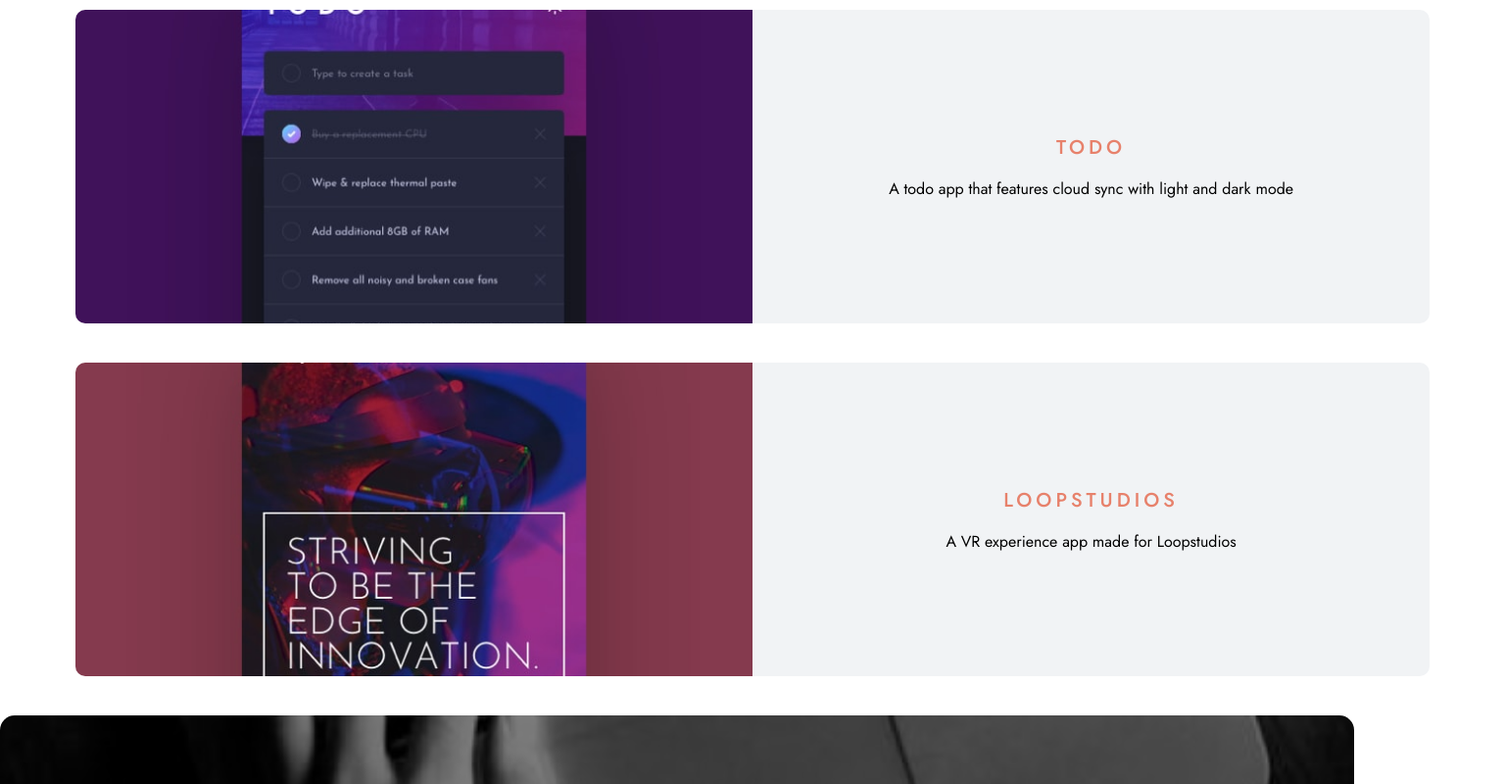
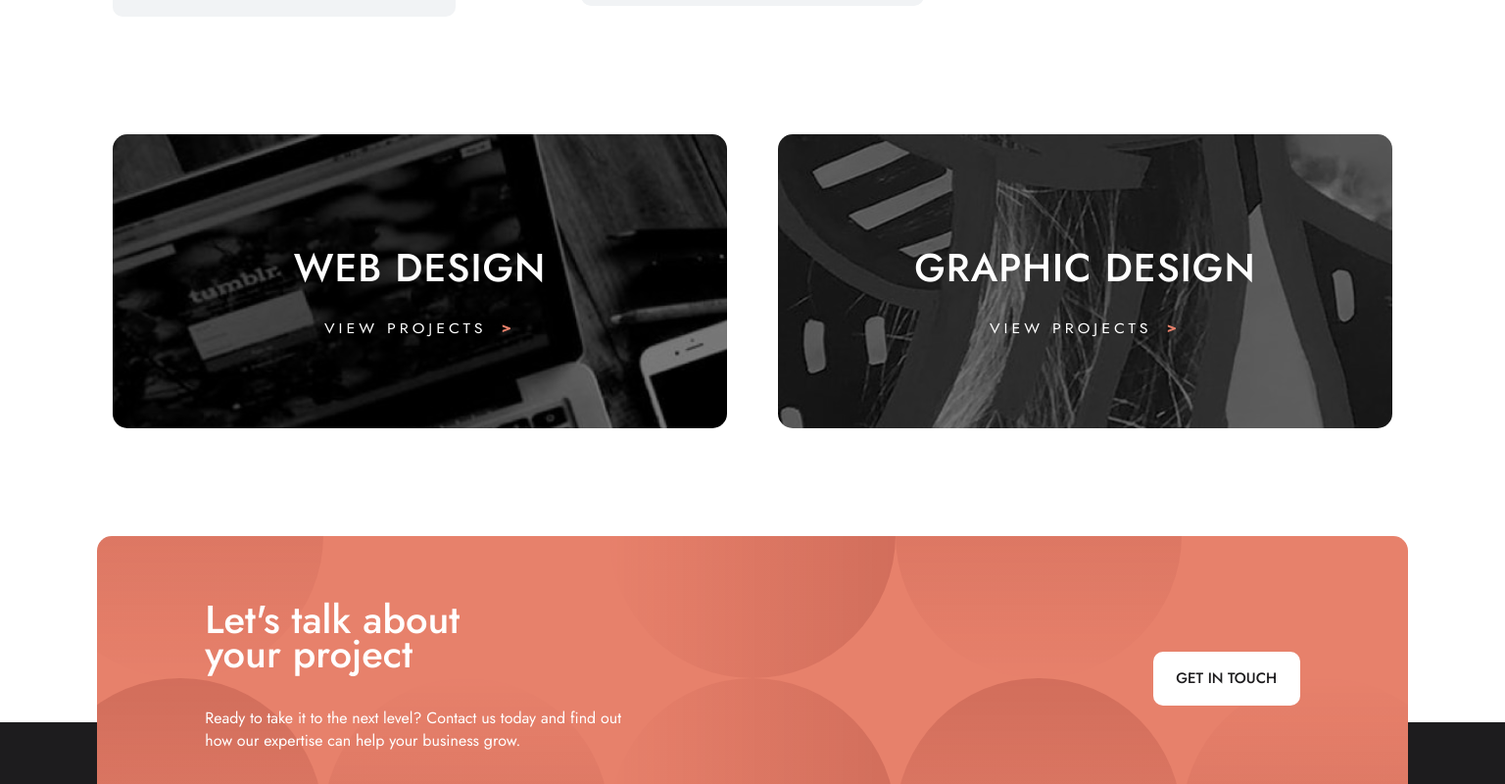
Before and after one commit to DeclanLacey/designo, an Angular app: page /app-design in a window 1536 px wide. Shown: the part 1560-2360 px from the top of the page at 98% size. Built offline with nearby package versions, Linux system fonts and the light colour scheme.

Commit message:
responsive design

```diff
--- a/src/app/contact-link-card/contact-link-card.component.css
+++ b/src/app/contact-link-card/contact-link-card.component.css
@@ -16,6 +16,13 @@
     margin: 0 auto;
     margin-top: -250px;
     margin-bottom: 60px;
+}
+
+.contact-card-text-container {
+    display: flex;
+    flex-direction: column;
+    align-items: center;
+    justify-content: center;
 }
 
 .contact-link-card-title {
@@ -63,3 +70,25 @@
         font-size: 1.6rem;
     }
 }
+
+@media (min-width: 1440px) {
+    .contact-link-card {
+        width: 90%;
+        flex-direction: row;
+        justify-content: space-between;
+        padding: 0px 110px 0px 110px;
+        height: 290px;
+    }
+
+    .contact-card-text-container {
+        align-items: flex-start;
+    }
+
+    .contact-link-card-title {
+        text-align: left;
+    }
+
+    .contact-link-card-text {
+        text-align: left;
+    }
+}
--- a/src/app/contact-link-card/contact-link-card.component.html
+++ b/src/app/contact-link-card/contact-link-card.component.html
@@ -1,5 +1,7 @@
 <div class="contact-link-card" routerLinkActive="active-link">
-    <h2 class="contact-link-card-title">Let's talk about your project</h2>
-    <p class="contact-link-card-text">Ready to take it to the next level? Contact us today and find out how our expertise can help your business grow.</p>
+    <div class="contact-card-text-container">
+        <h2 class="contact-link-card-title">Let's talk about your project</h2>
+        <p class="contact-link-card-text">Ready to take it to the next level? Contact us today and find out how our expertise can help your business grow.</p>
+    </div>
     <a routerLink="/contact"  class="contact-link-card-link">get in touch</a>
 </div>
--- a/src/app/design-card/design-card.component.css
+++ b/src/app/design-card/design-card.component.css
@@ -1,6 +1,6 @@
 .design-card-link {
     height: 250px;
-    width: 90%;
+    width: 100%;
     display: flex;
     justify-content: center;
     align-items: center;
@@ -8,6 +8,7 @@
     text-decoration: none;
     color: var(--white);
     border-radius: 15px;
+    margin-bottom: 30px;
 }
 
 .web-design,
@@ -67,10 +68,6 @@
 
 @media (min-width: 700px) {
 
-    /* .design-cards-container {
-        width: 100%;
-    } */
-
     .design-card-link {
         height: 200px;
     }
@@ -92,3 +89,13 @@
         margin-bottom: 15px;
     }
 }
+
+@media (min-width: 1440px) {
+    .design-card-link {
+        margin-bottom: 30px;
+        height: 300px;
+        width: 50%;
+    }
+
+
+}
--- a/src/app/design-card/design-card.component.html
+++ b/src/app/design-card/design-card.component.html
@@ -1,10 +1,8 @@
-<div>
     <a routerLink="/web-design" routerLinkActive="active-link" class="design-card-link web-design">
         <h2 class="design-card-title">web design</h2>
         <p class="design-card-cta">view projects <strong class="arrow">></strong></p>
     </a>
-</div>
-<div>
+
     <a routerLink="/app-design" routerLinkActive="active-link" class="design-card-link app-design">
         <h2 class="design-card-title">app design</h2>
         <p class="design-card-cta">view projects <strong class="arrow">></strong></p>
@@ -14,4 +12,3 @@
         <h2 class="design-card-title">graphic design</h2>
         <p class="design-card-cta">view projects <strong class="arrow">></strong></p>
     </a>
-</div>
--- a/src/app/design-page/design-page.component.css
+++ b/src/app/design-page/design-page.component.css
@@ -72,9 +72,108 @@
 
 }
 
+.design-card-section {
+    margin: 0 auto;
+    width: 90%;
+}
+
+.design-card-section  {
+    margin-top: 80px;
+    margin-bottom: 300px;
+}
+
+.design-card-link {
+    height: 250px;
+    width: 100%;
+    display: flex;
+    justify-content: center;
+    align-items: center;
+    flex-direction: column;
+    text-decoration: none;
+    color: var(--white);
+    border-radius: 15px;
+    margin-bottom: 30px;
+}
+
+.web-design,
+.app-design,
+.graphic-design {
+    background-color: rgba(0, 0, 0, .5);
+    background-blend-mode: darken;
+    background-repeat: no-repeat;
+    background-size: cover;
+}
+
+.web-design {
+    background-image: url("/home/mobile/image-web-design.jpg");
+}
+
+.app-design {
+    background-image: url("/home/mobile/image-app-design.jpg");
+}
+
+.graphic-design {
+    background-image: url("/home/mobile/image-graphic-design.jpg");
+}
+
+.design-card-title {
+    font-size: 2.8rem;
+    text-decoration: none;
+    text-transform: uppercase;
+    font-weight: 500;
+    margin-bottom: 0px;
+    letter-spacing: 1px;
+}
+
+.design-card-cta {
+    font-size: 1.6rem;
+    letter-spacing: 4px;
+    text-transform: uppercase;
+    display: flex;
+    justify-content: center;
+    align-items: center;
+    font-weight: 400;
+    margin-top: 5px;
+    transform: scale(1, .9);
+}
+
+.arrow {
+    color: var(--peach);
+    display: flex;
+    justify-content: center;
+    align-items: center;
+    margin-left: 15px;
+    padding-bottom: 3px;
+}
+
+.active-link {
+    display: none
+}
+
 /* ////////////// media query /////////////// */
 
 @media (min-width: 700px) {
+
+    .design-card-link {
+        height: 200px;
+    }
+
+    .web-design {
+        background-image: url("/home/tablet/image-web-design.jpg");
+    }
+
+    .app-design {
+        background-image: url("/home/tablet/image-app-design.jpg");
+    }
+
+    .graphic-design {
+        background-image: url("/home/tablet/image-graphic-design.jpg");
+    }
+
+    .design-card-title {
+        font-size: 4rem;
+        margin-bottom: 15px;
+    }
 
     .design-page {
         display: flex;
@@ -84,7 +183,8 @@
     }
 
     .design-card-section {
-        width: 100%;
+        width: 90%;
+        margin-bottom: 20px;
     }
 
     .design-page-title-section {
@@ -130,3 +230,65 @@
         border-top-right-radius: 0px;
     }
 }
+
+@media (min-width: 1440px) {
+    .design-card-section {
+        display: flex;
+        justify-content: space-between;
+        width: 85%;
+        padding-left: 0px;
+        padding-right: 0px;
+    }
+
+    .design-page-project {
+        flex-direction: column;
+        width: 320px;
+    }
+
+    .design-page-project-image {
+        width: 100%;
+        border-bottom-left-radius: 0px;
+        border-top-right-radius: 10px;
+    }
+
+    .design-page-project-content {
+        width: 100%;
+        border-bottom-left-radius: 10px;
+        border-top-right-radius: 0px;
+
+    }
+
+    .design-card-link {
+        margin-bottom: 30px;
+        height: 300px;
+        width: 48%;
+    }
+
+    .web-design {
+        background-image: url("/home/desktop/image-web-design-large.jpg");
+    }
+
+    .graphic-design {
+        background-image: url("/home/desktop/image-graphic-design.jpg");
+    }
+
+    .app-design {
+        background-image: url("/home/desktop/image-app-design.jpg");
+    }
+
+    .design-page-project {
+        width: 350px;
+    }
+
+    .design-page-title-section {
+        width: 85%;
+    }
+
+    .design-page-projects-container {
+        width: 85%;
+        display: grid;
+        grid-template-columns: repeat(auto-fill, 350px);
+        justify-content: space-between;
+        padding-right: 0px;
+    }
+}
--- a/src/app/design-page/design-page.component.html
+++ b/src/app/design-page/design-page.component.html
@@ -17,6 +17,19 @@
     </section>
 
     <section class="design-card-section">
-        <app-design-card></app-design-card>
+        <a routerLink="/web-design" routerLinkActive="active-link" class="design-card-link web-design">
+            <h2 class="design-card-title">web design</h2>
+            <p class="design-card-cta">view projects <strong class="arrow">></strong></p>
+        </a>
+
+        <a routerLink="/app-design" routerLinkActive="active-link" class="design-card-link app-design">
+            <h2 class="design-card-title">app design</h2>
+            <p class="design-card-cta">view projects <strong class="arrow">></strong></p>
+        </a>
+
+        <a routerLink="/graphic-design" routerLinkActive="active-link" class="design-card-link graphic-design">
+            <h2 class="design-card-title">graphic design</h2>
+            <p class="design-card-cta">view projects <strong class="arrow">></strong></p>
+        </a>
     </section>
 </div>
--- a/src/app/design-page/design-page.component.ts
+++ b/src/app/design-page/design-page.component.ts
@@ -1,6 +1,6 @@
 import { CommonModule } from '@angular/common';
 import { Component, OnInit } from '@angular/core';
-import { ActivatedRoute, Data } from '@angular/router';
+import { ActivatedRoute, Data, RouterLink, RouterLinkActive } from '@angular/router';
 import webDesignData from "../data/web-design-data.json"
 import appDesignData from "../data/app-design-data.json"
 import graphicDesignData from "../data/graphic-design-data.json"
@@ -9,7 +9,7 @@
 @Component({
   selector: 'app-design-page',
   standalone: true,
-  imports: [CommonModule, DesignCardComponent],
+  imports: [CommonModule, DesignCardComponent, RouterLinkActive, RouterLink],
   templateUrl: './design-page.component.html',
   styleUrl: './design-page.component.css'
 })
--- a/src/app/footer/footer.component.css
+++ b/src/app/footer/footer.component.css
@@ -88,10 +88,14 @@
         padding-bottom: 70px;
     }
     .footer-content {
+        padding-left: 0px;
+        padding-right: 0px;
+        width: 95%;
+        margin: 0 auto;
         display: grid;
         height: 200px;
         grid-template-rows: 1fr 1fr 1fr;
-        grid-template-columns: 1fr 1fr 1fr;
+        grid-template-columns: 350px 1fr 1fr;
         grid-template-areas:
         "logo    nav     nav   "
         "line    line    line  "
@@ -141,3 +145,9 @@
         margin-bottom: 20px;
     }
 }
+
+@media (min-width: 1440px) {
+    .footer-content {
+        width: 90%;
+    }
+}
--- a/src/app/home-page/home-page.component.css
+++ b/src/app/home-page/home-page.component.css
@@ -142,6 +142,37 @@
     display: none
 }
 
+.home-page-design-links {
+    width: 90%;
+    margin: 0 auto;
+    padding-top: 0px;
+    margin-top: 100px;
+    display: flex;
+    flex-direction: column;
+    align-items: center;
+    justify-content: center;
+    gap: 35px;
+}
+
+.design-card-container-1 {
+    width: 100%;
+}
+
+.design-card-container-2 {
+    width: 100%;
+    gap: 35px;
+    display: flex;
+    flex-direction: column;
+    align-items: center;
+    justify-content: center;
+
+}
+
+.design-card-link {
+    width: 100%;
+    height: 250px;
+}
+
 /* /////////////////// media query ////////////////// */
 
 
@@ -208,7 +239,7 @@
         "design design"
         "values values";
         grid-template-columns: 50% 50%;
-        grid-template-rows: 640px 900px 450px;
+        grid-template-rows: 640px 900px 500px;
     }
 
     .home-page-hero {
@@ -244,6 +275,8 @@
     }
 
     .home-page-design-links {
+        flex-direction: initial;
+        justify-content: initial;
         grid-area: design;
         height: 100%;
         width: 85%;
@@ -252,13 +285,14 @@
         grid-template-areas:
         "bigDesign smallDesign1"
         "bigDesign smallDesign2";
-        padding-top: 130px;
+        padding-top: 100px;
         padding-bottom: 0px;
         align-items: center;
     }
 
     .home-page-values {
         grid-area: values;
+        margin-bottom: 80px;
     }
 
     .web-design {
@@ -278,6 +312,7 @@
     }
 
     .design-card-container-1 {
+        width: 100%;
         height: 640px;
     }
 
@@ -285,7 +320,7 @@
         height: 640px;
         display: flex;
         flex-direction: column;
-        align-items: center;
+        align-items: flex-end;
         justify-content: space-between;
     }
 
```
